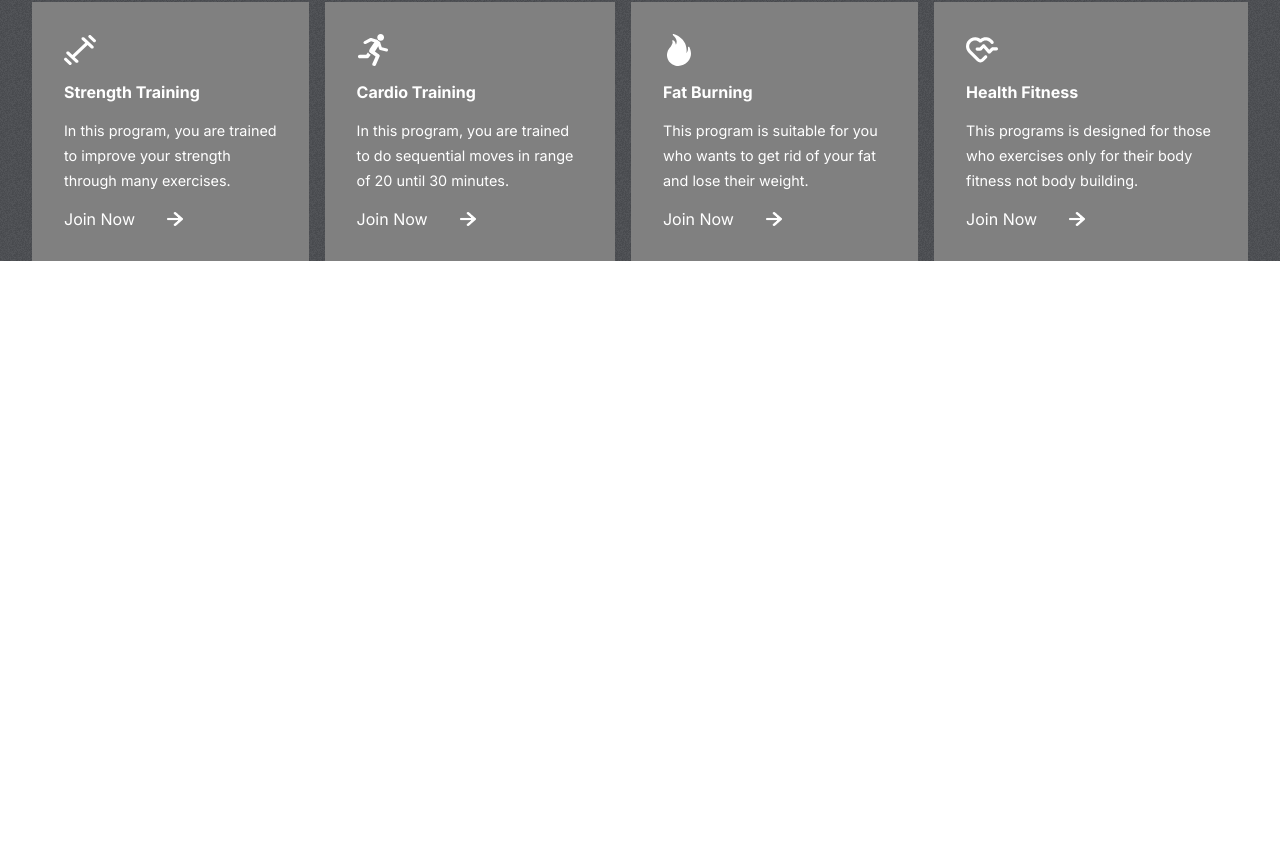
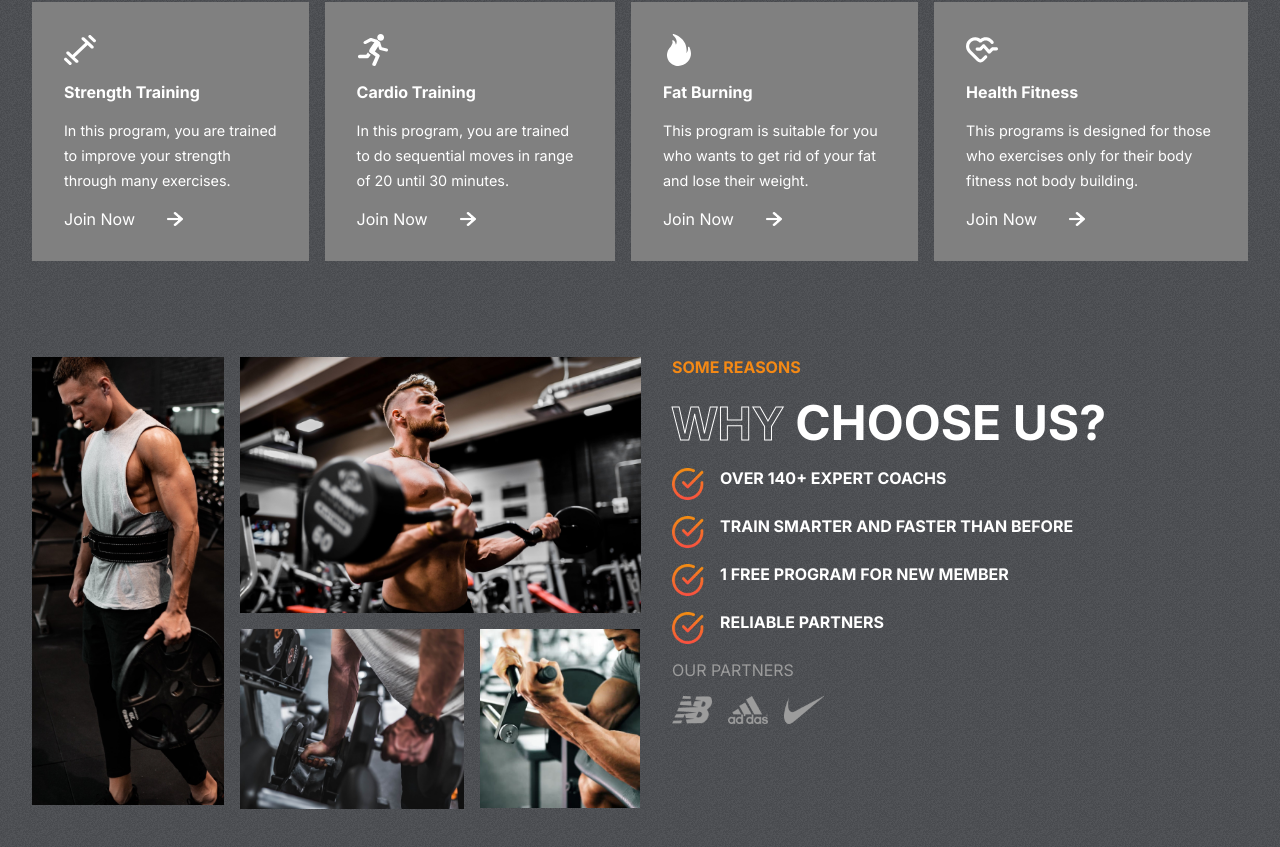
Before and after one commit to MysikM/fitclub, a React (Create React App) app: page / in a window 1280 px wide. Shown: the part 906-1753 px from the top of the page. Before the commit the page ends 1167 px from the top, so only its background shows below. Built offline with nearby package versions, Linux system fonts and the light colour scheme.

Commit message:
create reasons section

```diff
--- a/src/App.js
+++ b/src/App.js
@@ -1,11 +1,13 @@
 import './App.css';
 import Hero from "./components/Hero/Hero";
 import Programs from "./components/Programs/Programs";
+import Reasons from "./components/Reasons/Reasons";
 function App() {
   return (
     <div className="App">
         <Hero />
         <Programs />
+        <Reasons />
     </div>
   );
 }
--- /dev/null
+++ b/src/components/Reasons/Reasons.jsx
@@ -0,0 +1,62 @@
+import './reasons.css';
+import image1 from '../../assets/image1.png';
+import image2 from '../../assets/image2.png';
+import image3 from '../../assets/image3.png';
+import image4 from '../../assets/image4.png';
+import nb from '../../assets/nb.png';
+import adidas from '../../assets/adidas.png';
+import nike from '../../assets/nike.png';
+import tick from '../../assets/tick.png';
+
+const Reasons = () => {
+    return (
+        <div className='reasons' id='reasons'>
+            <div className="left-r">
+                <img src={image1} alt="img 1"/>
+                <img src={image2} alt="img 2"/>
+                <img src={image3} alt="img 3"/>
+                <img src={image4} alt="img 4"/>
+            </div>
+            <div className="right-r">
+                <span>some reasons</span>
+                <div>
+                    <span className='stroke-text'>why</span>
+                    <span> choose us?</span>
+                </div>
+
+                <div className='details-r'>
+                    <div>
+                        <img src={tick} alt="tick"/>
+                        <span>OVER 140+ EXPERT COACHS</span>
+                    </div>
+                    <div>
+                        <img src={tick} alt="tick"/>
+                        <span>TRAIN SMARTER AND FASTER THAN BEFORE</span>
+                    </div>
+                    <div>
+                        <img src={tick} alt="tick"/>
+                        <span>1 FREE PROGRAM FOR NEW MEMBER</span>
+                    </div>
+                    <div>
+                        <img src={tick} alt="tick"/>
+                        <span>RELIABLE PARTNERS</span>
+                    </div>
+                </div>
+                <span style={{
+                    color: 'var(--gray)',
+                    fontWeight: 'normal'
+                  }}
+                >
+                    OUR PARTNERS
+                </span>
+                <div className="partners">
+                    <img src={nb} alt="new balance"/>
+                    <img src={adidas} alt="adidas"/>
+                    <img src={nike} alt="nike"/>
+                </div>
+            </div>
+        </div>
+    );
+};
+
+export default Reasons;
--- /dev/null
+++ b/src/components/Reasons/reasons.css
@@ -0,0 +1,86 @@
+.reasons {
+  padding: 0 2rem;
+  display: flex;
+  gap: 2rem;
+}
+
+.left-r {
+  flex: 1 1;
+  display: grid;
+  grid-template-columns: repeat(3, 1fr);
+  gap: 1rem;
+  grid-auto-rows: 1fr;
+}
+
+.left-r > img {
+  object-fit: cover;
+}
+
+.left-r>:nth-child(1) {
+  width: 12rem;
+  grid-row: 1/3;
+  height: 28rem;
+}
+
+.left-r>:nth-child(2) {
+  width: auto;
+  height: 16rem;
+  grid-column: 2/4;
+}
+
+.left-r>:nth-child(3) {
+  width: 14rem;
+  grid-column: 2/3;
+}
+
+.left-r>:nth-child(4) {
+  width: 10rem;
+  grid-row: 2;
+  grid-column: 3/4;
+  height: 11.2rem;
+}
+
+.right-r {
+  flex: 1 1;
+  text-transform: uppercase;
+  gap: 1rem;
+  display: flex;
+  flex-direction: column;
+}
+
+.right-r > span {
+  font-weight: bold;
+  color: var(--orange);
+}
+
+.right-r > div {
+  color: #fff;
+  font-size: 3rem;
+  font-weight: bold;
+}
+
+.details-r {
+  display: flex;
+  flex-direction: column;
+  gap: 1rem;
+}
+
+.details-r > div {
+  display: flex;
+  font-size: 1rem;
+  gap: 1rem;
+}
+
+.details-r > div > img {
+  width: 2rem;
+  height: 2rem;
+}
+
+.partners {
+  display: flex;
+  gap: 1rem;
+}
+
+.partners > img {
+  width: 2.5rem;
+}
```
